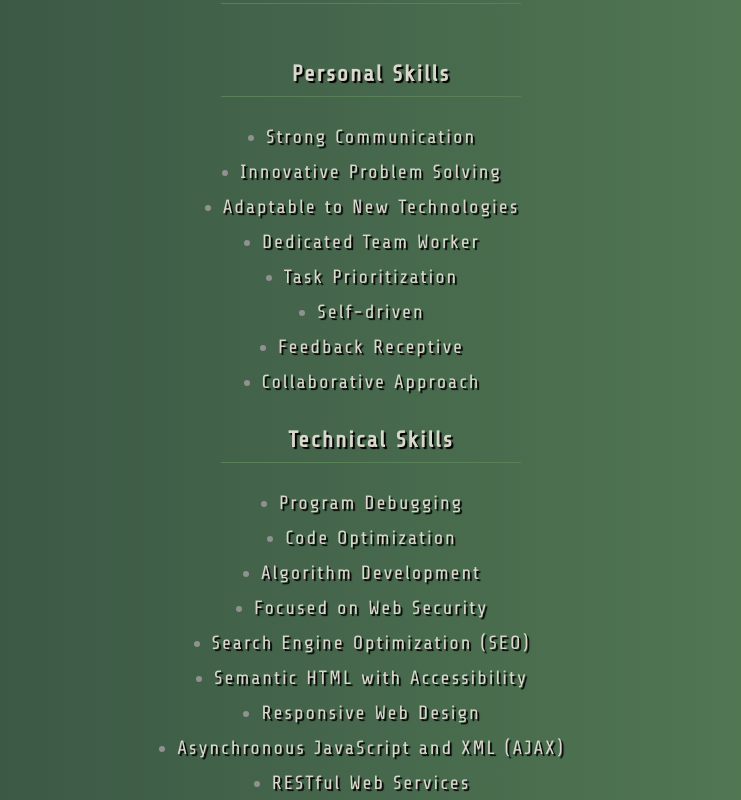
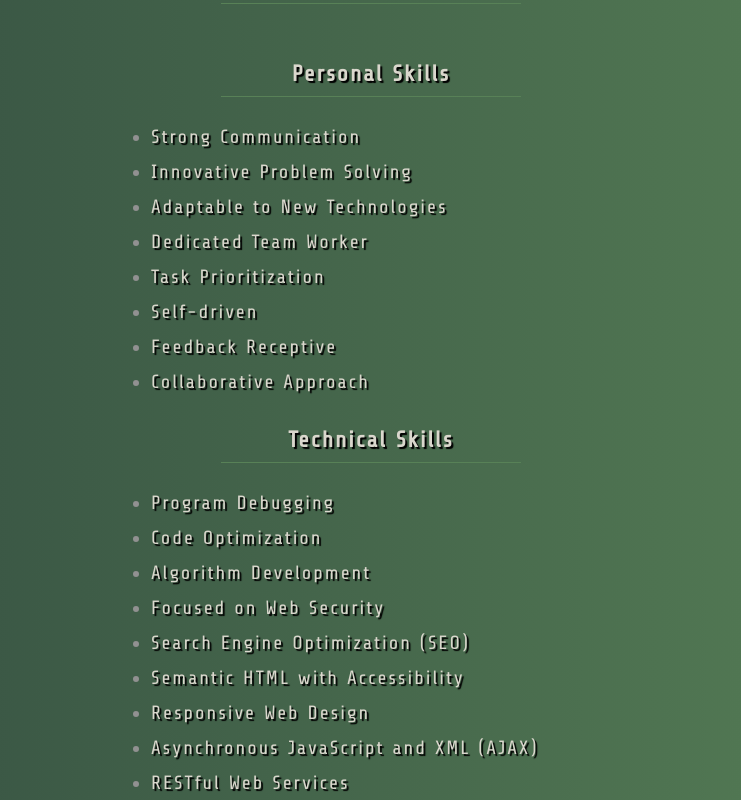
Before and after one commit to theGreatKyle1994/portfolio-v2, a React (Vite) app: page / in a window 1280 px wide. Shown: the part 3800-4600 px from the top of the page, without its empty margins (269-1010 px from the left). Built offline with nearby package versions, Linux system fonts and the light colour scheme.

Commit message:
tweaked list skills container

```diff
--- a/src/components/home/SoftSkills.css
+++ b/src/components/home/SoftSkills.css
@@ -25,12 +25,12 @@
 
 .listContainer {
   display: flex;
-  width: 750px;
+  width: 100%;
   flex-direction: column;
   justify-content: center;
-  align-items: center;
   padding: 0;
   margin: 0;
+  margin-left: 150px;
 }
 
 .listItem {
@@ -66,6 +66,7 @@
   .listContainer {
     width: 500px;
     padding: 0 30px;
+    margin: 0;
   }
   .listItem {
     padding: 0;
@@ -76,7 +77,6 @@
   .listContainer {
     width: 100%;
     padding: 0;
-    align-items: flex-start;
   }
   .listTitle {
     width: 100%;
```
